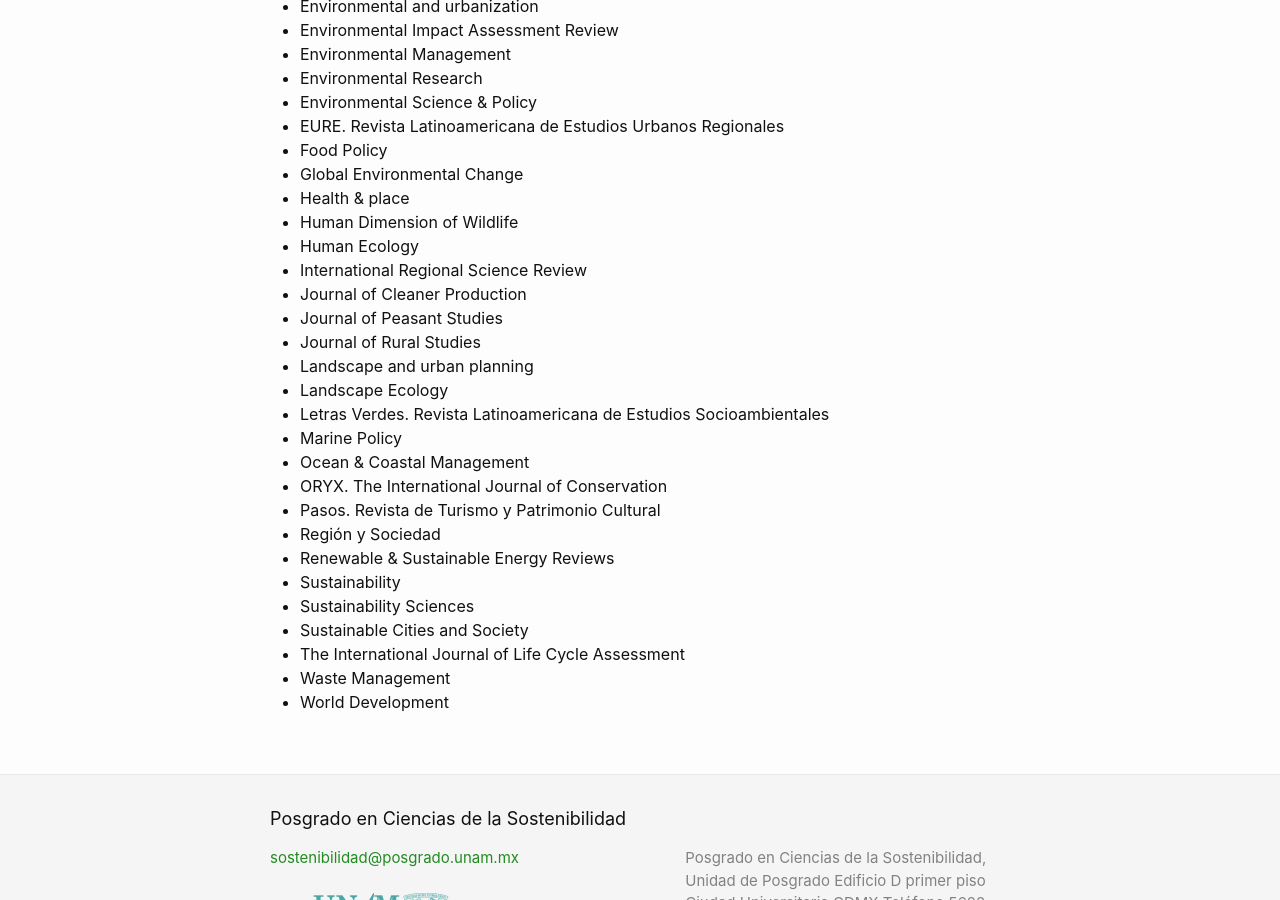
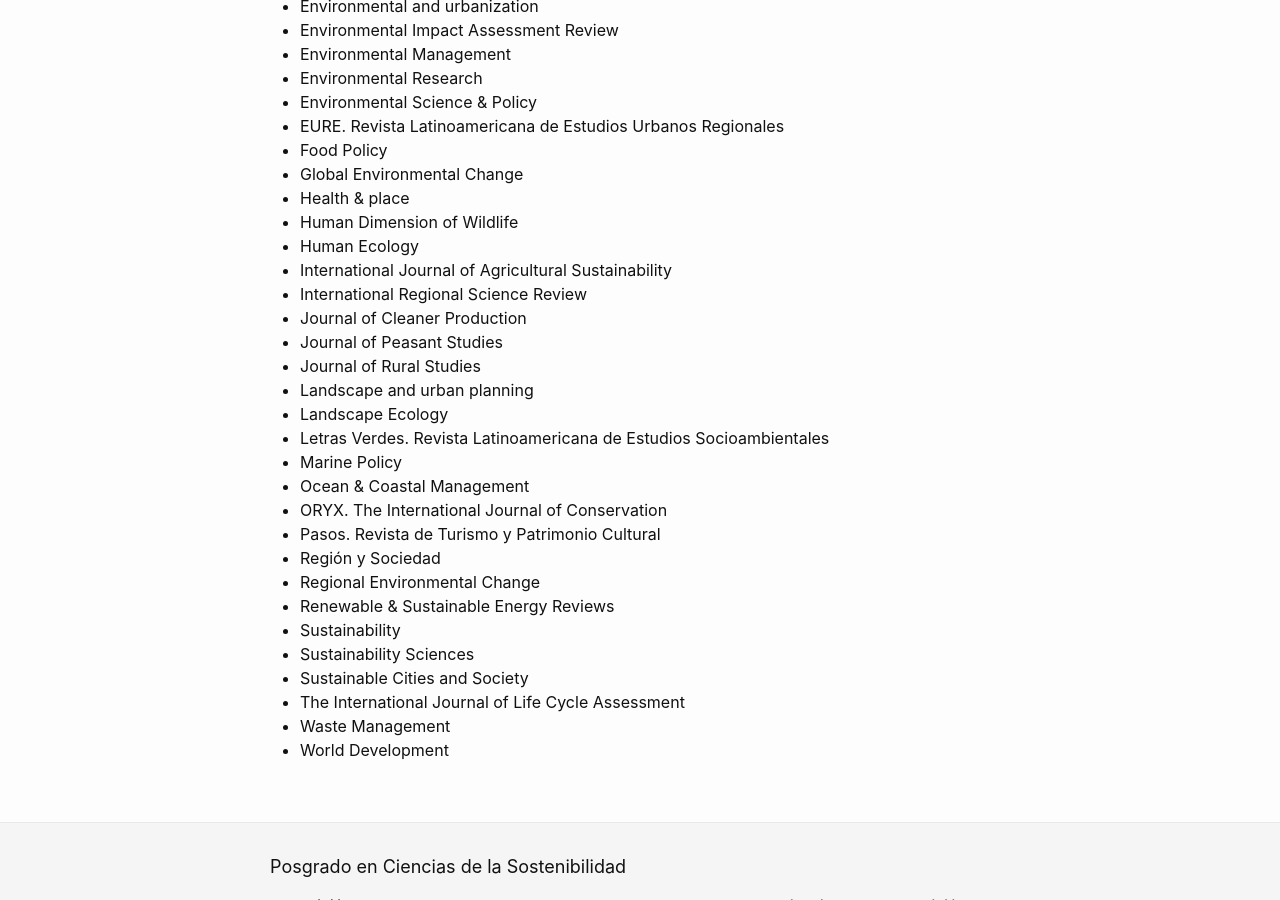
Before and after one commit to pcs-unam/pcs-unam.github.io, a Jekyll site: the page built from doctorado/catalogo_revistas.md, in a window 1280 px wide and 900 px high, scrolled down 678 px. Built offline with Jekyll 4.4.1, drawn with Linux system fonts in a browser that asks for light colours.

Commit message:
Se agregaron dos revistas

```diff
--- a/doctorado/catalogo_revistas.md
+++ b/doctorado/catalogo_revistas.md
@@ -31,6 +31,7 @@
  - Health & place
  - Human Dimension of Wildlife
  - Human Ecology
+ - International Journal of Agricultural Sustainability
  - International Regional Science Review
  - Journal of Cleaner Production
  - Journal of Peasant Studies
@@ -43,6 +44,7 @@
  - ORYX. The International Journal of Conservation
  - Pasos. Revista de Turismo y Patrimonio Cultural
  - Región y Sociedad
+ - Regional Environmental Change
  - Renewable & Sustainable Energy Reviews
  - Sustainability
  - Sustainability Sciences
```
